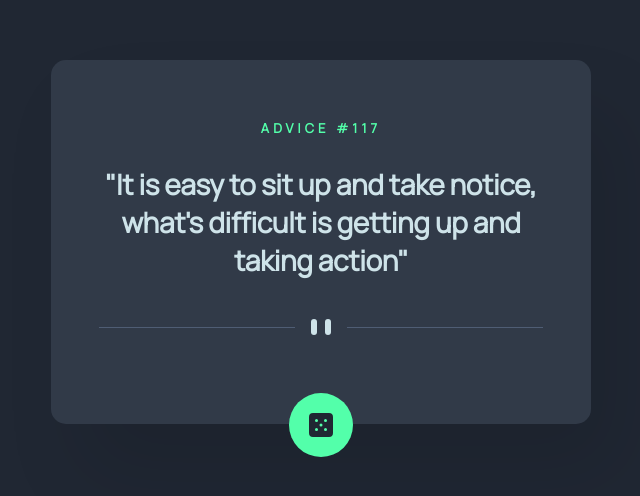
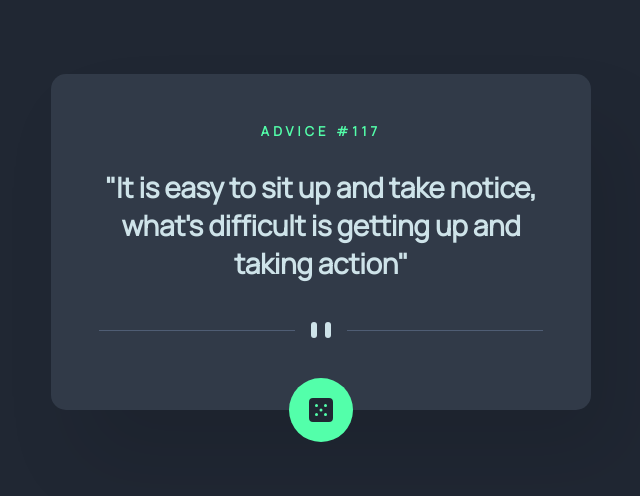
Before and after one commit to groverrichardson/advice-generator, a website: page index.html in a window 1280 px wide. Shown: the part 166-662 px from the top of the page, without its empty margins (319-959 px from the left). Drawn offline with nearby package versions, Linux system fonts and the light colour scheme.

Commit message:
Fixed card styling.

```diff
--- a/style.sass
+++ b/style.sass
@@ -7,13 +7,13 @@ body
     height: 100vh
 
 .card
-    height: 364px
     width: 540px
     max-width: 90vw
     border-radius: 15px
     background: #313A48
     box-shadow: 30px 50px 80px rgba(0, 0, 0, 0.100202)
     position: relative
+    padding-top: 48px
 
 .card-copy-container
     display: flex
@@ -32,11 +32,15 @@ body
     text-align: center
     letter-spacing: 4.08571px
     color: #53FFAA
+    padding: 0px
+    margin: 0px
+
 
 .quote
     font-family: Manrope
     font-style: normal
     font-weight: 800
+    max-height: 170px
     font-size: 28px
     line-height: 38px
     text-align: center
@@ -57,7 +61,7 @@ button
     position: absolute
     width: 64px
     height: 64px
-    top: 365px
+    botoom: -65px
     left: 50%
     transform: translate(-50%, -50%)
     border-radius: 100px
@@ -77,7 +81,7 @@ button:hover
     flex-direction: row
     justify-content: space-between
     align-items: center
-    margin: 40px 0px 40px 0px
+    margin: 40px 0px 72px 0px
 
 .line
     height: 1px
```
Also changed, not shown: style.css, 1 other file.
